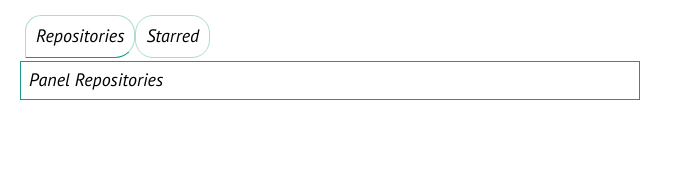
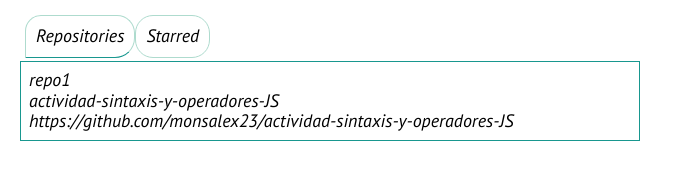
Before and after one commit to monsalex23/api-github-improved, a React (Create React App) app: page / in a window 1280 px wide. Shown: the part 238-418 px from the top of the page, without its empty margins (0-683 px from the left). Built offline with nearby package versions, Linux system fonts and the light colour scheme.

Commit message:
classroom 5 add content of each card

```diff
--- a/src/components/Repositories/index.js
+++ b/src/components/Repositories/index.js
@@ -1,5 +1,6 @@
 import React from 'react'
 import * as S from './styled';
+import RepositoryItem from '../Repository-item';
 
 const Repositories = () => {
   return (
@@ -9,9 +10,13 @@
       <S.WrapperTabLists>
         <S.WrapperTab>Repositories</S.WrapperTab>
         <S.WrapperTab>Starred</S.WrapperTab>
-        </S.WrapperTabLists>
-        <S.WrapperTabPanel>Panel Repositories</S.WrapperTabPanel>
-        <S.WrapperTabPanel>Panel Starred</S.WrapperTabPanel>
+      </S.WrapperTabLists>
+      <S.WrapperTabPanel>
+        <RepositoryItem name="repo1" fullName="actividad-sintaxis-y-operadores-JS" linkToRepo="https://github.com/monsalex23/actividad-sintaxis-y-operadores-JS"/>
+      </S.WrapperTabPanel>
+      <S.WrapperTabPanel>
+        <RepositoryItem name="repo2" fullName="calculator-JS" linkToRepo="https://github.com/monsalex23/calculator-JS" />
+      </S.WrapperTabPanel>
 
     </S.WrapperTabs>
   )
--- /dev/null
+++ b/src/components/Repository-item/index.js
@@ -0,0 +1,13 @@
+import React from "react";
+
+const RepositoryItem = ( { name, fullName, linkToRepo} ) => {
+
+    return(
+        <>
+        <h2>{name}</h2>
+        <h4>{fullName}</h4>
+        <a href="https://github.com/monsalex23" target="_blank" rel="noreferrer">{linkToRepo}</a>
+        </>
+    )
+}
+export default RepositoryItem;
```
